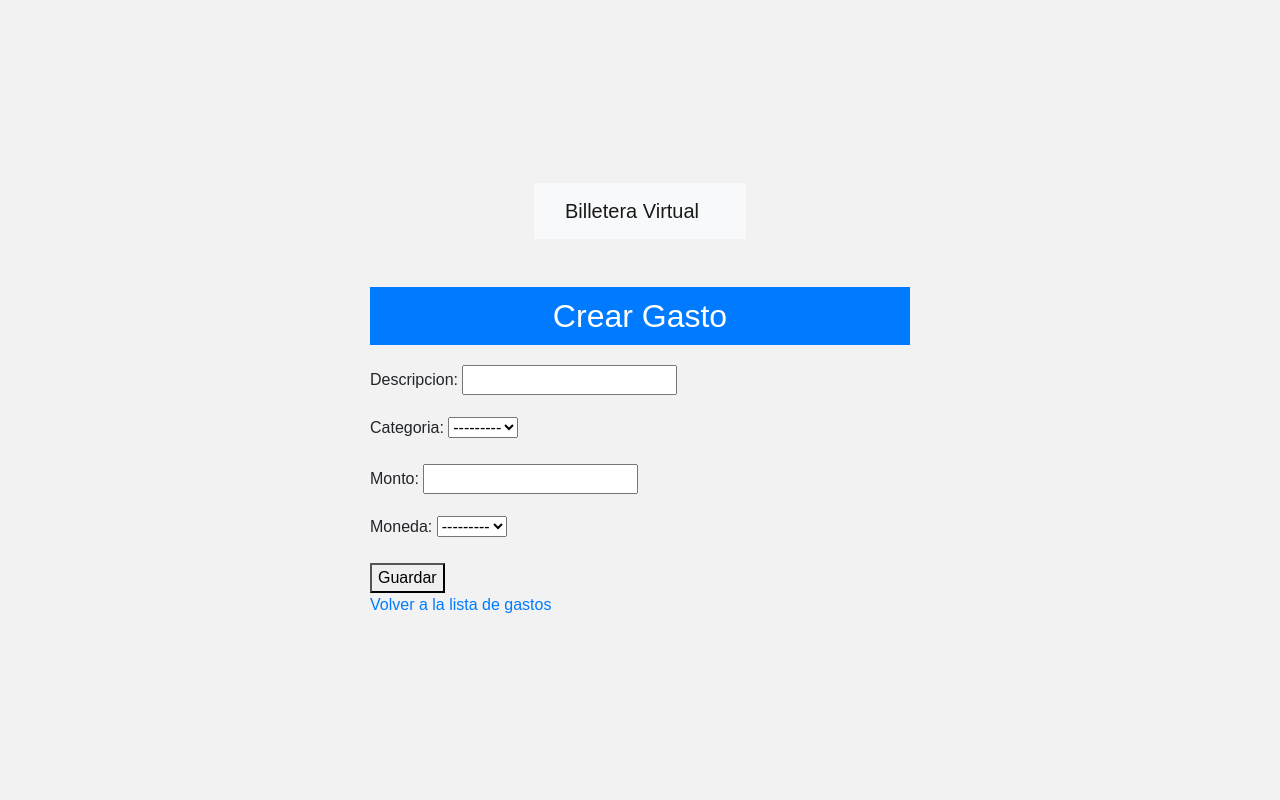
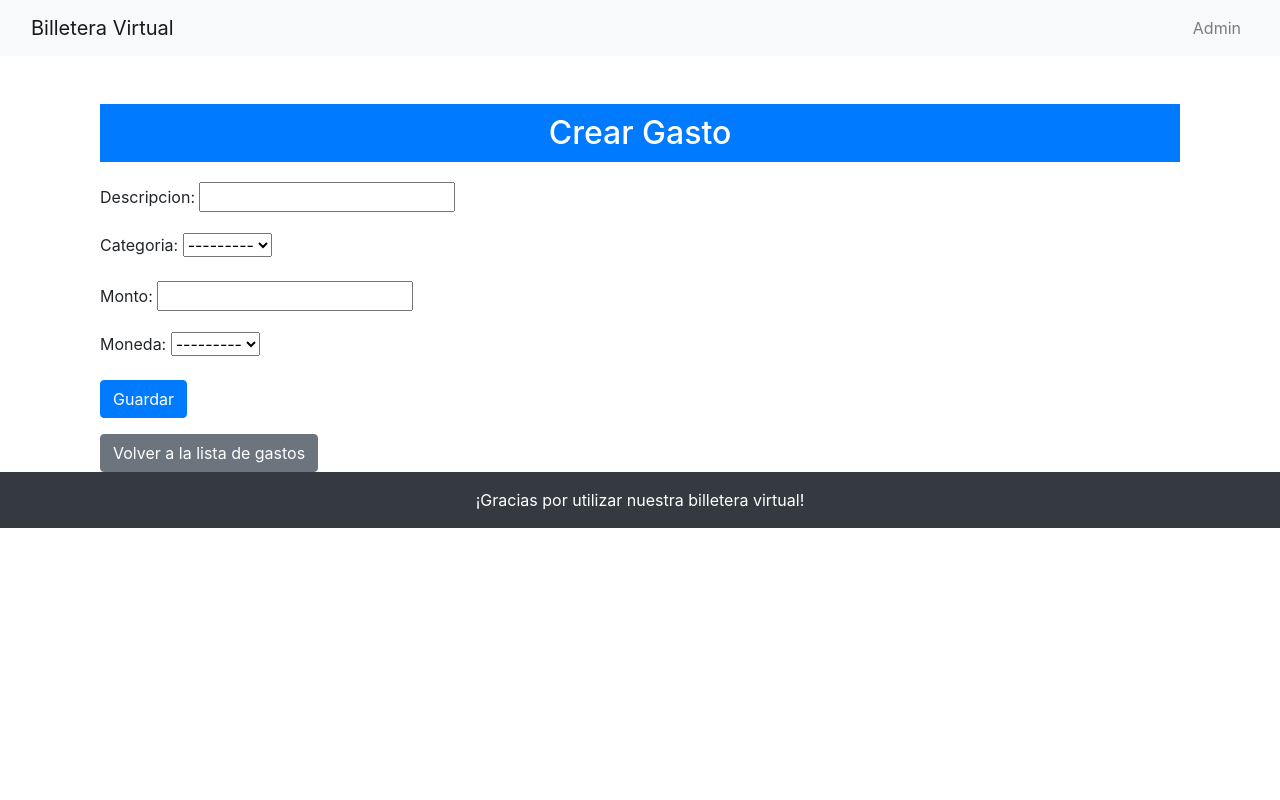
Before and after one commit to Ontos-2021/billetera, a Django app: page /crear/ in a window 1280 px wide. Run offline with Django 4.2, Linux system fonts and the light colour scheme; data that the repository does not hold is empty; some libraries are stand-ins or nearby versions.

Commit message:
Integrando Bootstrap, le quedan detalles pero ya funciona

```diff
--- a/billetera/gastos/static/gastos/style.css
+++ b/billetera/gastos/static/gastos/style.css
@@ -1,16 +1,4 @@
 /* Estilos para la página Lista de Gastos */
-
-body {
-    font-family: Arial, sans-serif;
-    background-color: #f2f2f2;
-    margin: 0;
-    padding: 0;
-    display: flex;
-    flex-direction: column;
-    align-items: center;
-    justify-content: center;
-    height: 100vh;
-}
 
 h1, h2 {
     background-color: #007BFF;
@@ -18,28 +6,6 @@ h1, h2 {
     padding: 10px;
     text-align: center;
     margin-bottom: 20px;
-}
-
-main {
-    max-width: 800px;
-    padding: 20px;
-    background-color: #fff;
-    box-shadow: 0px 0px 10px rgba(0, 0, 0, 0.1);
-    width: 100%;
-    box-sizing: border-box;
-}
-
-ul {
-    list-style-type: none;
-    padding: 0;
-}
-
-li {
-    background-color: #fff;
-    border: 1px solid #ddd;
-    margin: 10px 0;
-    padding: 10px;
-    box-shadow: 0px 0px 5px rgba(0, 0, 0, 0.1);
 }
 
 .gasto-descripcion {
@@ -71,15 +37,3 @@ li {
     font-weight: bold;
     border-radius: 5px;
 }
-
-/* Estilos para dispositivos móviles */
-@media (max-width: 768px) {
-    main {
-        padding: 10px;
-    }
-
-    li {
-        margin: 5px 0;
-        padding: 5px;
-    }
-}
--- a/billetera/gastos/templates/gastos/base.html
+++ b/billetera/gastos/templates/gastos/base.html
@@ -14,19 +14,31 @@
     <link rel="stylesheet" type="text/css" href="{% static 'gastos/style.css' %}">
 </head>
 <body>
-    <header class="navbar navbar-expand-lg navbar-light bg-light">
-        <div class="container">
-            <a class="navbar-brand" href="#">Billetera Virtual</a>
-        </div>
+    <header>
+        <nav class="navbar navbar-expand-lg navbar-light bg-light">
+            <div class="container-fluid">
+                <a class="navbar-brand" href="#">Billetera Virtual</a>
+                <button class="navbar-toggler" type="button" data-toggle="collapse" data-target="#navbarNav" aria-controls="navbarNav" aria-expanded="false" aria-label="Toggle navigation">
+                    <span class="navbar-toggler-icon"></span>
+                </button>
+                <div class="collapse navbar-collapse" id="navbarNav">
+                    <ul class="navbar-nav ml-auto">
+                        <li class="nav-item">
+                            <a class="nav-link" href="{% url 'admin:index' %}">Admin</a>
+                        </li>
+                    </ul>
+                </div>
+            </div>
+        </nav>
     </header>
 
-    <div class="container mt-5">
-        <div class="row">
-            <div class="col-lg-6 offset-lg-3">
-                {% block content %}{% endblock %}
-            </div>
-        </div>
+    <div class="container">
+        {% block content %}{% endblock %}
     </div>
+
+    <footer class="bg-dark text-white text-center py-3">
+        <p class="mb-0">¡Gracias por utilizar nuestra billetera virtual!</p>
+    </footer>
 
     <!-- Agrega los archivos JavaScript de Bootstrap (jQuery y Popper.js) y Bootstrap -->
     <script src="https://code.jquery.com/jquery-3.5.1.slim.min.js"></script>
--- a/billetera/gastos/templates/gastos/crear_gasto.html
+++ b/billetera/gastos/templates/gastos/crear_gasto.html
@@ -2,11 +2,15 @@
 {% load static %}
 {% block title %}Crear Gasto{% endblock %}
 {% block content %}
+<main class="container mt-5">
     <h2>Crear Gasto</h2>
     <form method="post">
         {% csrf_token %}
         {{ form.as_p }}
-        <button type="submit">Guardar</button>
+        <div class="d-grid gap-2">
+            <button type="submit" class="btn btn-primary">Guardar</button>
+        </div>
     </form>
-    <a href="{% url 'lista_gastos' %}">Volver a la lista de gastos</a>
+    <a href="{% url 'lista_gastos' %}" class="btn btn-secondary mt-3">Volver a la lista de gastos</a>
+</main>
 {% endblock %}
```
Also changed, not shown: billetera/gastos/templates/gastos/editar_gasto.html (+6 -4 lines), billetera/gastos/templates/gastos/eliminar_gasto.html (+11 -7 lines), billetera/gastos/templates/gastos/lista_gastos.html (+18 -16 lines).
